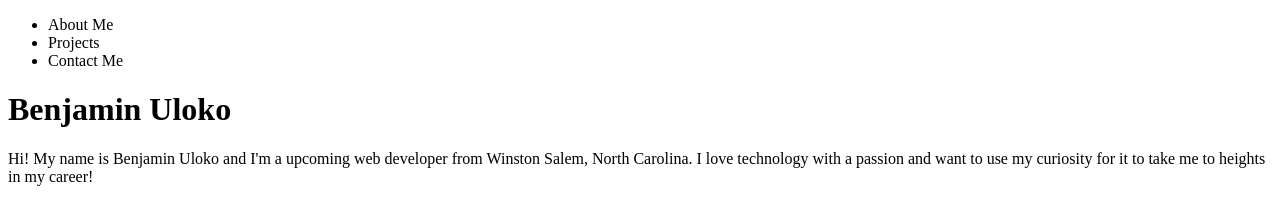
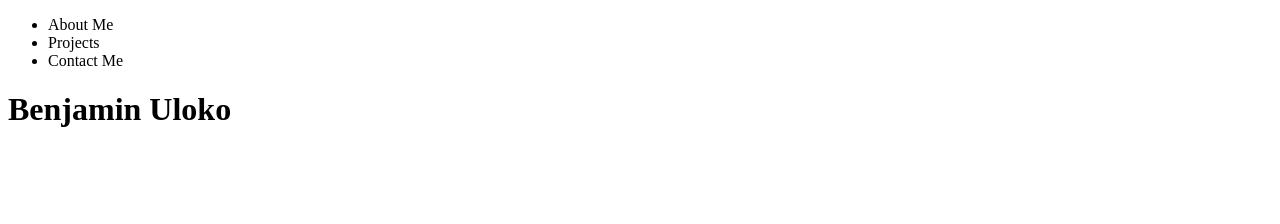
Before and after one commit to buloko/Professional-Portifolio, a plain HTML site: page index.html in a window 1280 px wide. Drawn offline with Linux system fonts and the light colour scheme; files that its build step writes are made by us from their sources.

Commit message:
commit to port

```diff
--- a/index.html
+++ b/index.html
@@ -18,10 +18,6 @@
 
 <body>
   <h1>Benjamin Uloko</h1>
-  <p>Hi! My name is Benjamin Uloko and I'm a upcoming web developer from Winston Salem, North Carolina. I love technology with a passion and want to use my curiosity for it to take me to heights
-    in my career!</p>
-
-
 </body>
 
 
```
